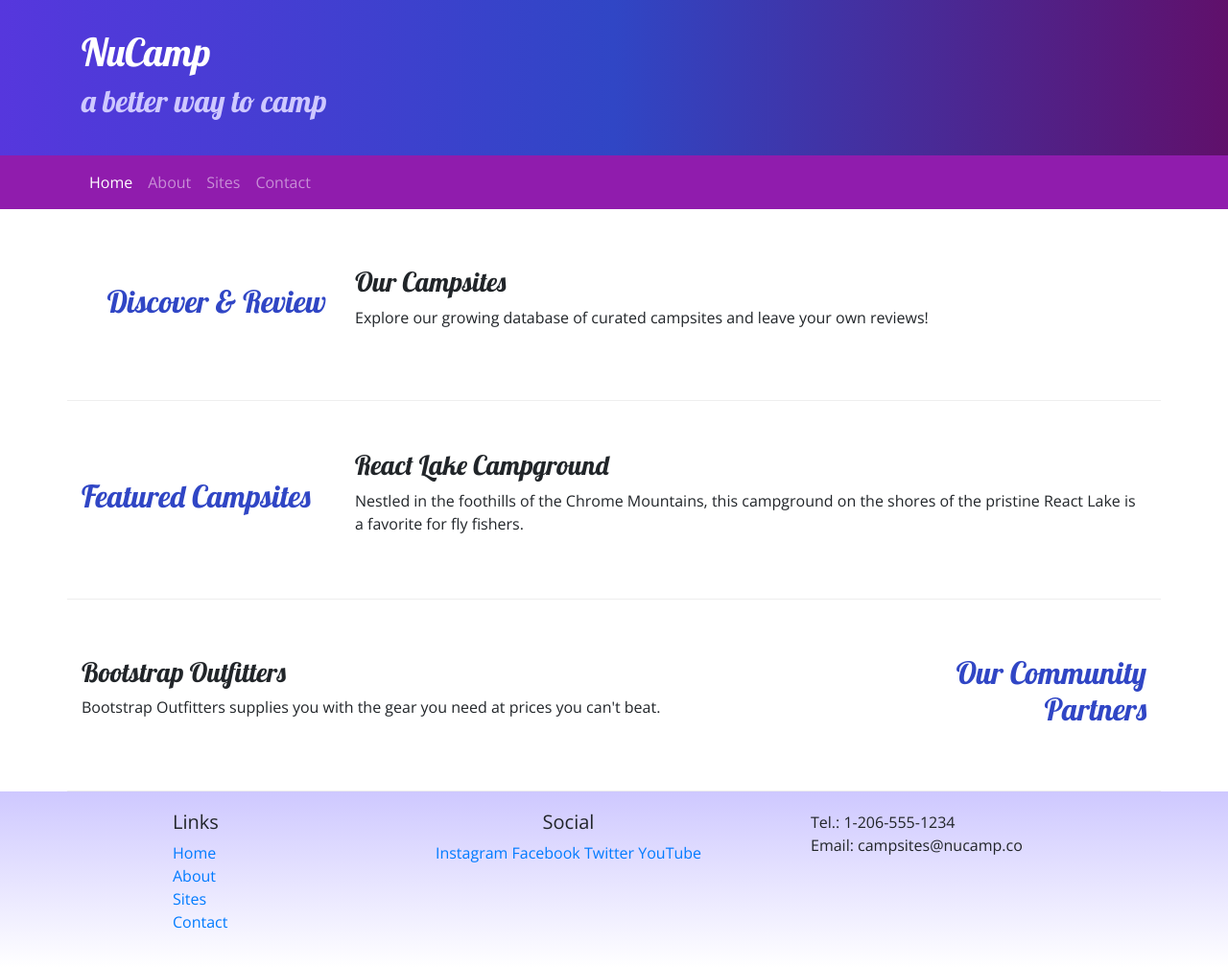
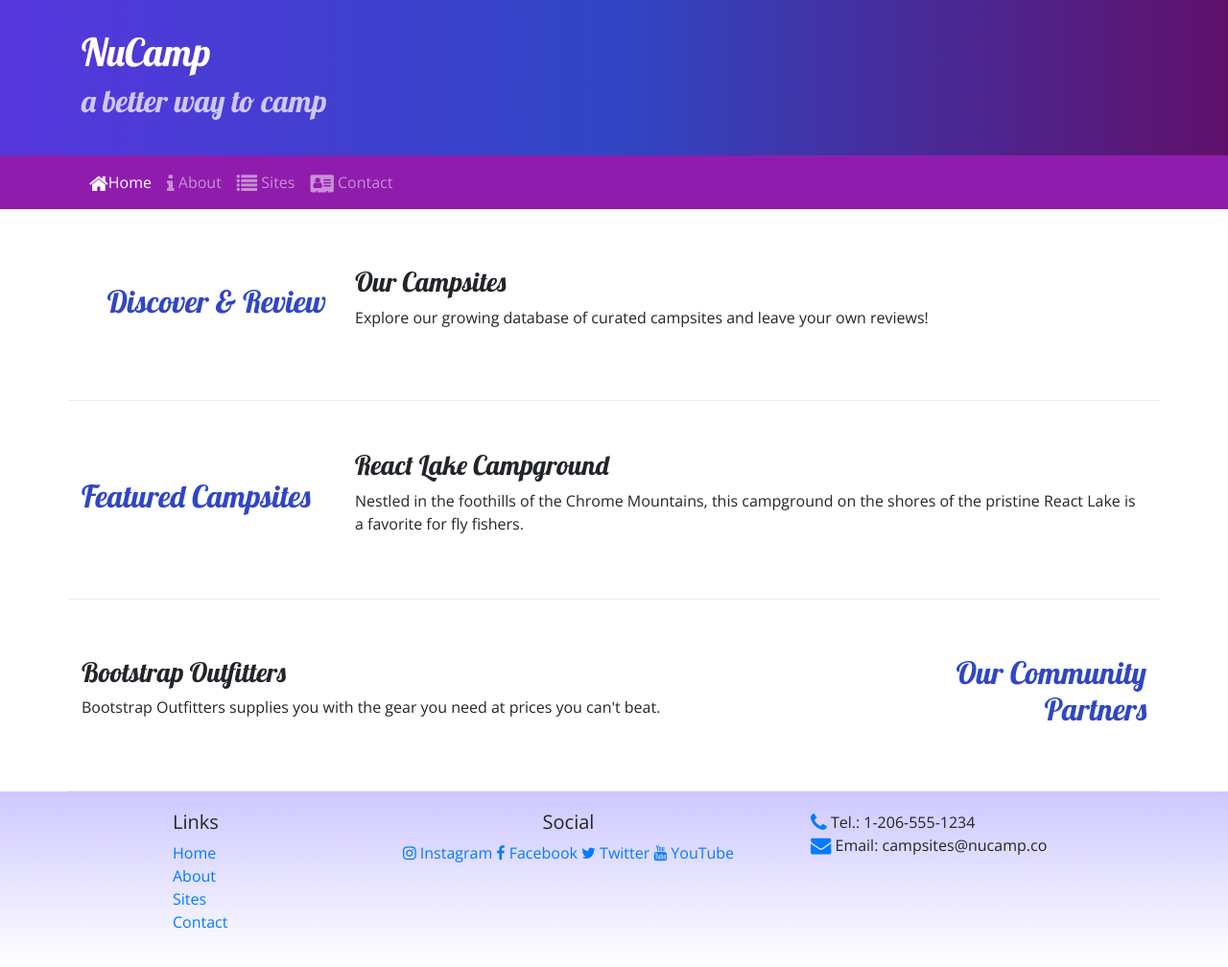
Before and after one commit to MichaelsMMX/nucampsite, a website: page index.html in a window 1280 px wide. Shown: the whole page at 96% size. Drawn offline with nearby package versions, Linux system fonts and the light colour scheme.

Commit message:
Icon Fonts

```diff
--- a/index.html
+++ b/index.html
@@ -10,6 +10,7 @@
      <!-- Additional CSS must be placed after Bootstrap CSS -->
      <link rel="stylesheet" href="https://fonts.googleapis.com/css?family=Lobster|Open+Sans" />
      <link rel="stylesheet" href="css/styles.css" />
+     <link rel="stylesheet" href="node_modules/font-awesome/css/font-awesome.min.css" />
      <title>NuCamp: A Better Way To Camp</title>
 </head>
 
@@ -33,10 +34,10 @@
             </button>
             <div class="collapse navbar-collapse" id="nucampNavbar">
             <ul class="navbar-nav">
-                <li class="nav-item active"><a class="nav-link" href="#">Home</a></li>
-                <li class="nav-item"><a class="nav-link" href="aboutus.html">About</a></li>
-                <li class="nav-item"><a class="nav-link" href="#">Sites</a></li>
-                <li class="nav-item"><a class="nav-link" href="#">Contact</a></li>
+                <li class="nav-item active"><a class="nav-link" href="#"> <i class="fa fa-home fa-lg"> </i>Home </a></li>
+                <li class="nav-item"><a class="nav-link" href="aboutus.html"> <i class="fa fa-info fa-lg"> </i> About </a></li>
+                <li class="nav-item"><a class="nav-link" href="#"> <i class="fa fa-list fa-lg"> </i> Sites </a></li>
+                <li class="nav-item"><a class="nav-link" href="#"> <i class="fa fa-address-card fa-lg"> </i> Contact </a></li>
             </ul>
             </div>
         </div>
@@ -88,14 +89,14 @@
                 </div>
                 <div class="col-6 col-sm-5 text-center">
                 	<h5>Social</h5>
-                    <a href="http://instagram.com/">Instagram</a>
-                    <a href="http://facebook.com/">Facebook</a>
-                    <a href="http://twitter.com/">Twitter</a>
-                    <a href="http://youtube.com/">YouTube</a>
+                    <a href="http://instagram.com/"> <i class="fa fa-instagram"> </i> Instagram </a>
+                    <a href="http://facebook.com/"> <i class="fa fa-facebook"> </i> Facebook </a>
+                    <a href="http://twitter.com/"> <i class="fa fa-twitter"> </i> Twitter</a>
+                    <a href="http://youtube.com/"> <i class="fa fa-youtube"> </i> YouTube </a>
                 </div>
                 <div class="col-sm-4">
-                    Tel.: 1-206-555-1234<br />
-                    Email: campsites@nucamp.co
+                    <i class="fa fa-phone fa-lg text-primary"> </i> Tel.: 1-206-555-1234 <br />
+                    <i class="fa fa-envelope fa-lg text-primary"> </i> Email: campsites@nucamp.co
                 </div>
            </div>
         </div>
--- a/package.json
+++ b/package.json
@@ -15,6 +15,7 @@
   },
   "dependencies": {
     "bootstrap": "^4.0.0",
+    "font-awesome": "^4.7.0",
     "jquery": "^3.3.1",
     "popper.js": "^1.12.9"
   }
```
Also changed, not shown: aboutus.html (+10 -10 lines), 1 other file.
